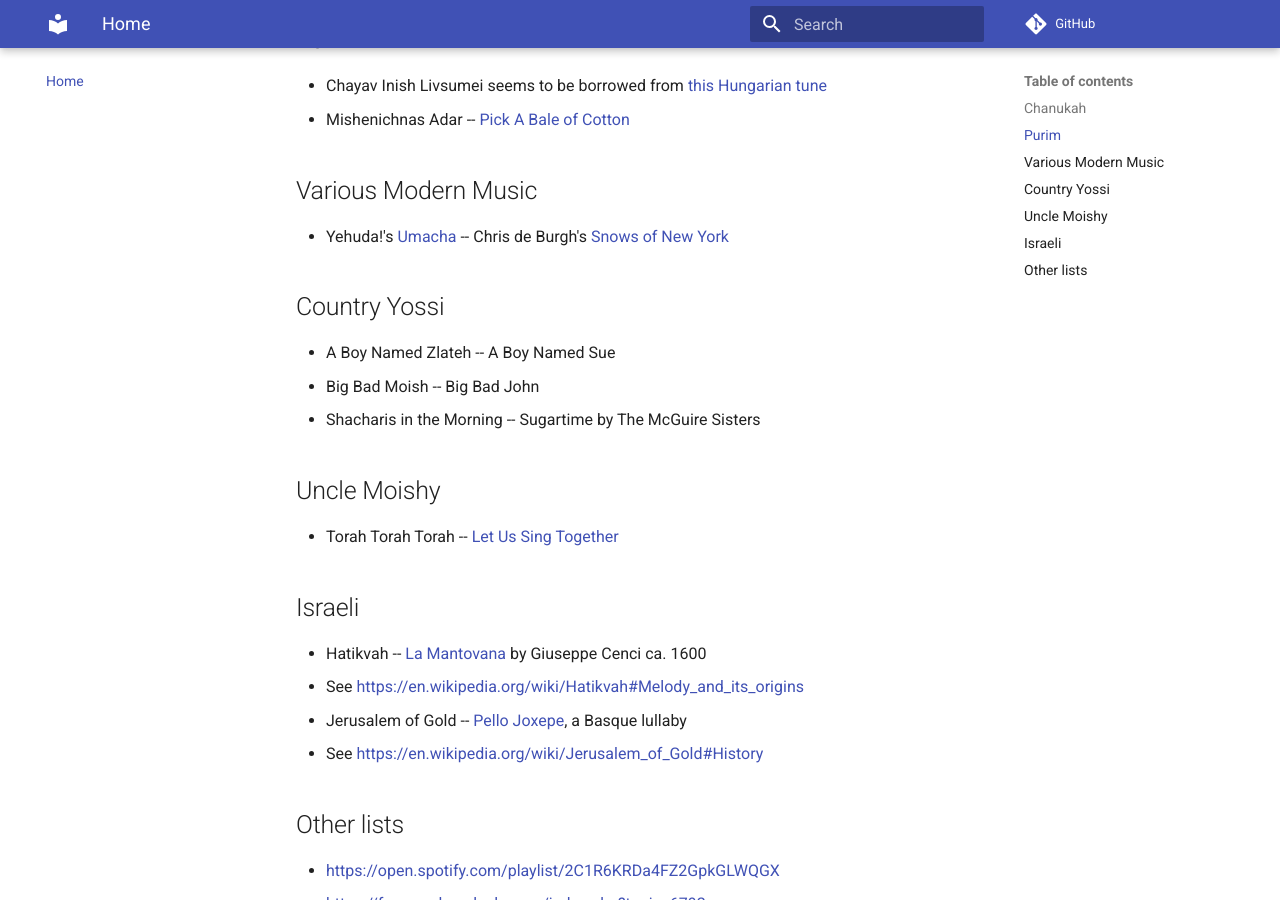
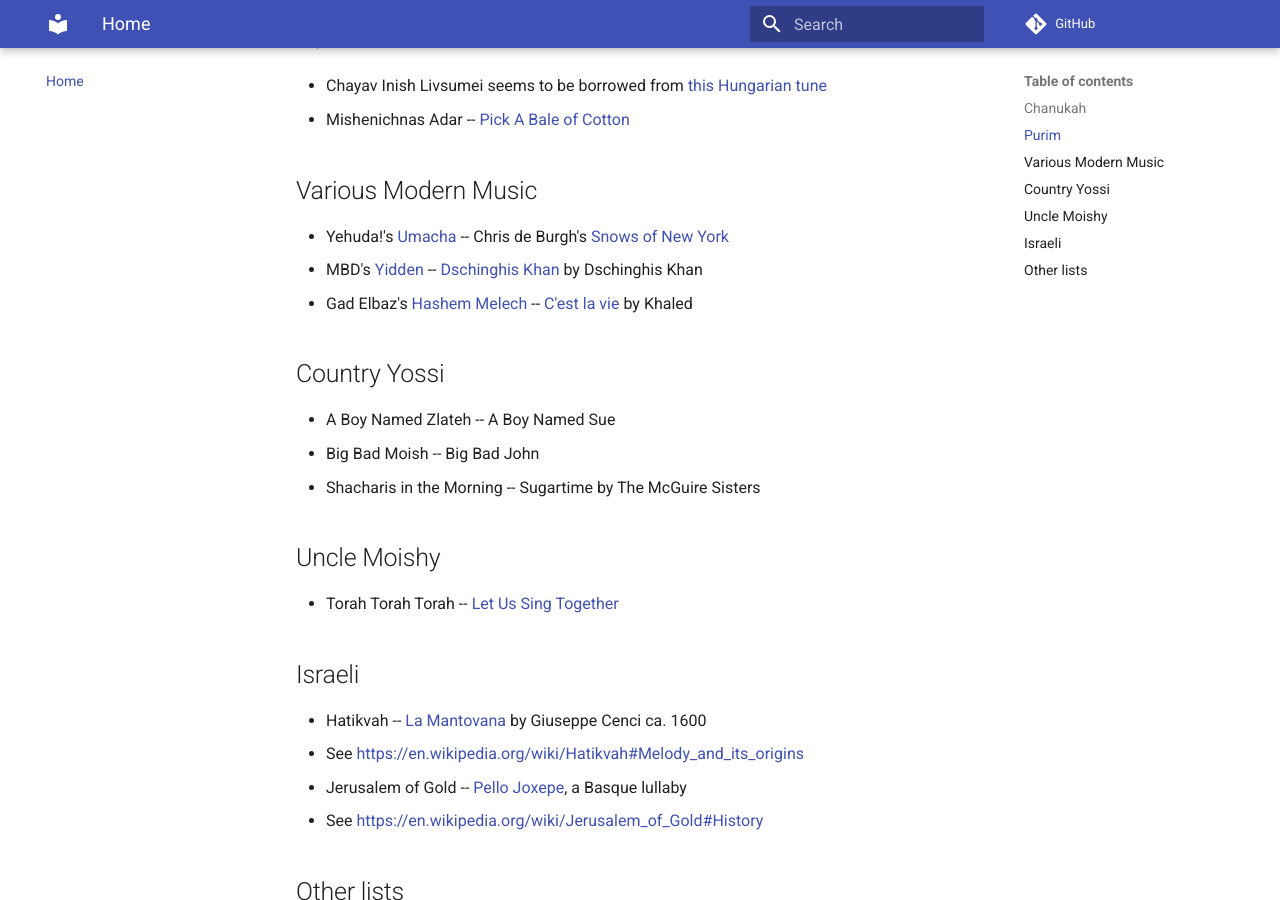
Before and after one commit to espire/jewishmusic, an MkDocs documentation site: the page built from docs/index.md, in a window 1280 px wide and 900 px high, scrolled down 581 px. Built offline with MkDocs 1.6.1 and Material for MkDocs 9.7.7, drawn with Linux system fonts in a browser that asks for light colours; comment, search, counter and statistics services are not loaded.

Commit message:
Add examples for Yidden and Hashem Melech
Co-authored-by: espire <593635+espire@users.noreply.github.com>

```diff
--- a/docs/index.md
+++ b/docs/index.md
@@ -20,6 +20,8 @@ Please feel free to contribute by clicking the edit button in the top right corn
 ## Various Modern Music
 
 * Yehuda!'s [Umacha](https://www.youtube.com/watch?v=-IfpQYFCo94) -- Chris de Burgh's [Snows of New York](https://www.youtube.com/watch?v=RjBLGXhKMp8)
+* MBD's [Yidden](https://www.youtube.com/watch?v=l_aK9rM0mFk) -- [Dschinghis Khan](https://www.youtube.com/watch?v=pzmI3vKIhqU) by Dschinghis Khan
+* Gad Elbaz's [Hashem Melech](https://www.youtube.com/watch?v=eYk1s1A1Auo) -- [C'est la vie](https://www.youtube.com/watch?v=5dWeeUIZFgA) by Khaled
 
 ## Country Yossi
 * A Boy Named Zlateh -- A Boy Named Sue
```
